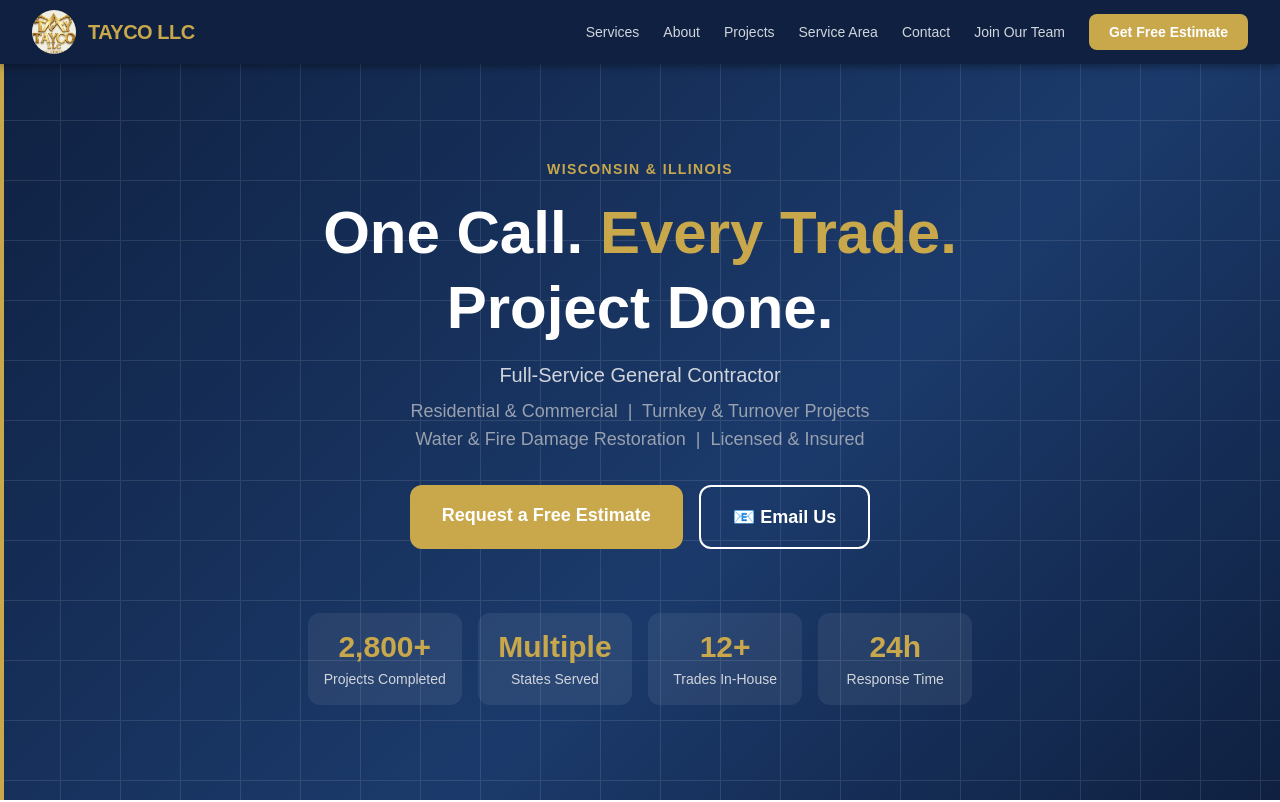
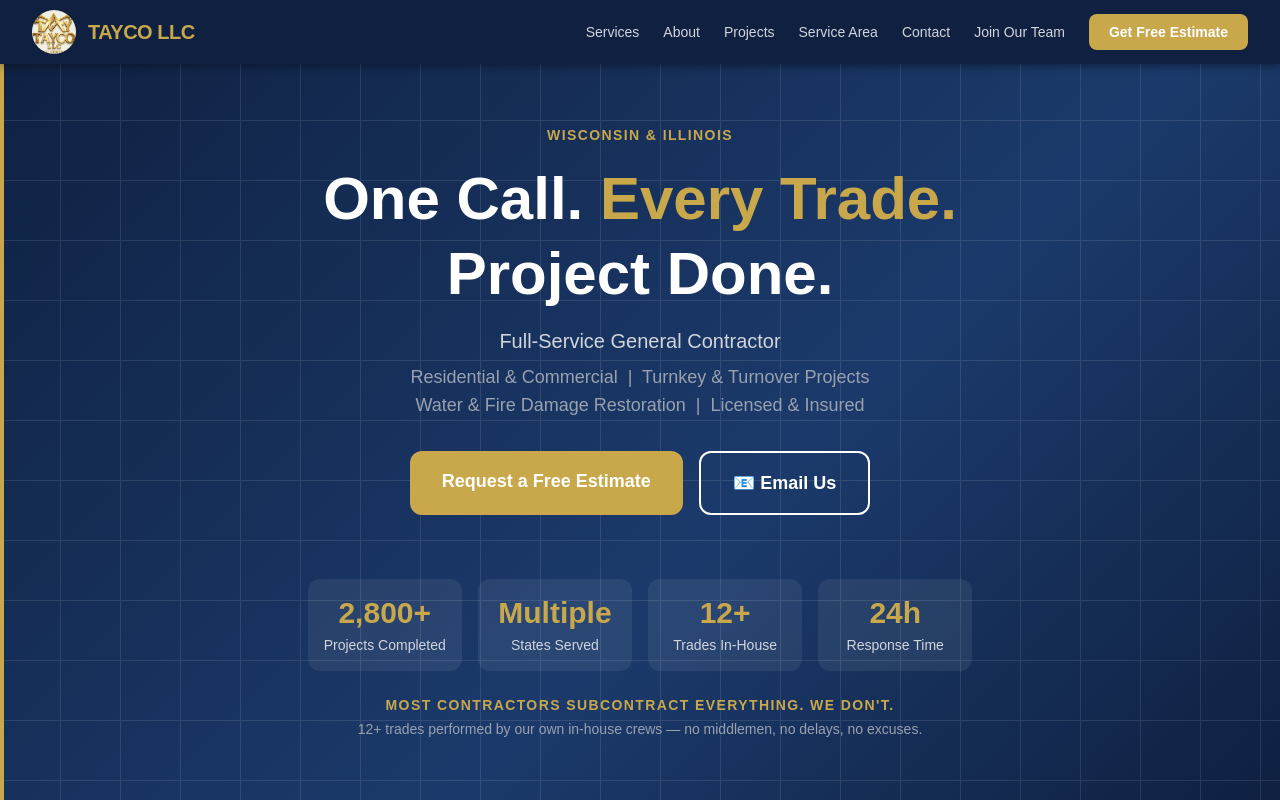
Before and after one commit to taylord0410/tayco-website, a Next.js app: page / in a window 1280 px wide. Shown: the top 802 px of the page. Built offline with nearby package versions, Linux system fonts and the light colour scheme.

Commit message:
Highlight 12+ in-house trades as competitive advantage

```diff
--- a/app/page.tsx
+++ b/app/page.tsx
@@ -64,6 +64,16 @@ function Hero() {
             </div>
           ))}
         </div>
+
+        <div className="mt-6 text-center">
+          <p className="text-sm font-semibold uppercase tracking-widest" style={{ color: "#C9A84C" }}>
+            Most contractors subcontract everything. We don&apos;t.
+          </p>
+          <p className="text-gray-400 text-sm mt-1">
+            12+ trades performed by our own in-house crews — no middlemen, no delays, no excuses.
+          </p>
+        </div>
+
       </div>
     </section>
   );
@@ -344,7 +354,7 @@ const WHY = [
   { icon: "📞", title: "ONE Point of Contact", desc: "You call one number. We handle every trade. No confusion, no delays, no finger-pointing between contractors." },
   { icon: "✅", title: "Licensed & Insured", desc: "Fully licensed and insured in Wisconsin and Illinois. You are protected on every project." },
   { icon: "🏅", title: "Certified Restoration Contractor", desc: "Licensed for water and fire damage restoration — a capability most general contractors do not have." },
-  { icon: "👷", title: "In-House Crews + Qualified Subs", desc: "We self-perform the core work and use vetted subcontractors when needed. You get consistency and speed." },
+  { icon: "👷", title: "12+ Trades — All In-House", desc: "Most contractors subcontract almost everything. We self-perform 12+ trades with our own crews — drywall, flooring, painting, framing, roofing, electrical, plumbing, HVAC, siding, carpentry, concrete, and demolition. One team, zero hand-offs." },
   { icon: "🏗️", title: "Residential AND Commercial", desc: "From a single-family rehab to a full commercial buildout — we have the experience and capacity to deliver both." },
   { icon: "🧠", title: "We Know Your Business", desc: "We work with investors, banks, and property managers every day. We understand your deadlines, budgets, and expectations." },
   { icon: "📅", title: "On Time. On Budget. No Surprises.", desc: "We communicate throughout every phase of the project so you always know where things stand." },
```
